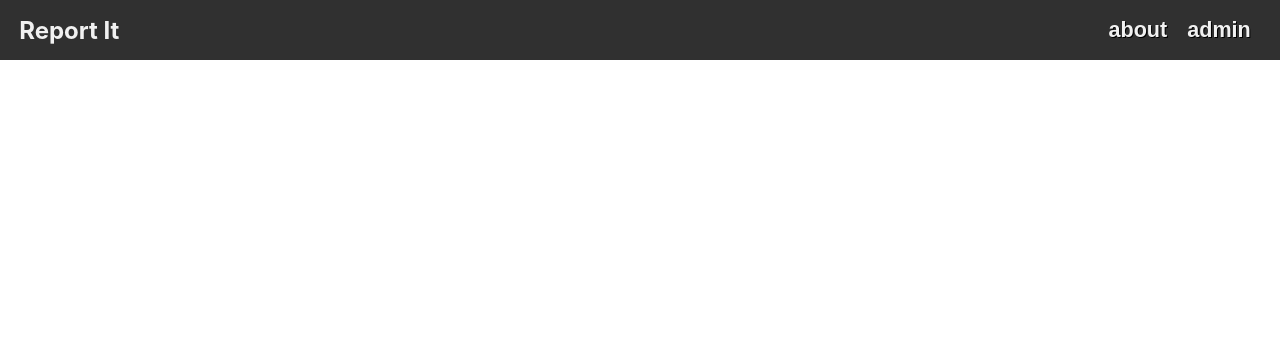
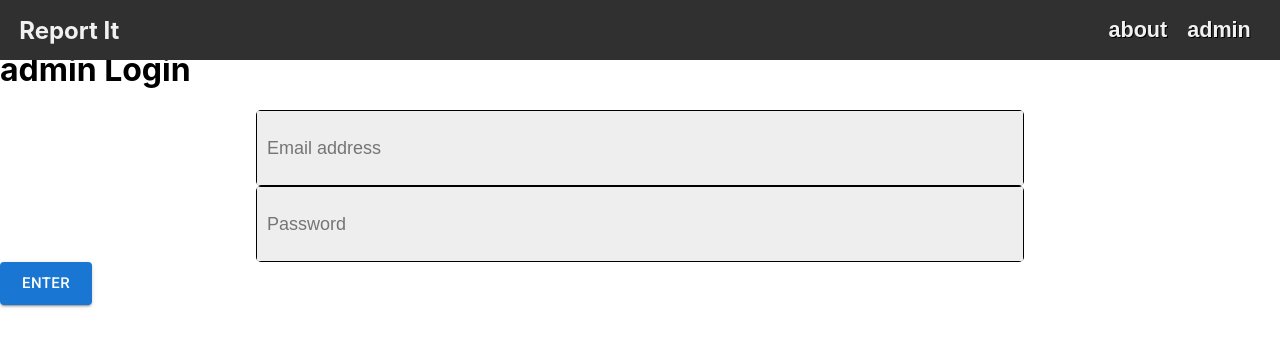
Before and after one commit to Tfauves/ReportItFrontEnd, a React (Create React App) app: page /adminlogin in a window 1280 px wide. Shown: the top 346 px of the page. Built offline with nearby package versions, Linux system fonts and the light colour scheme.

Commit message:
admin login/form/view components

```diff
--- /dev/null
+++ b/src/components/AreaAdmin/AdminDash.js
@@ -0,0 +1,10 @@
+import React from "react";
+
+const AdminDash = () => {
+  return (
+    <div>
+      <h1>admin dashboard</h1>
+    </div>
+  );
+};
+export default AdminDash;
--- /dev/null
+++ b/src/components/AreaAdmin/AdminLogin.js
@@ -0,0 +1,39 @@
+import React, { useState, useContext } from "react";
+import axios from "axios";
+import { AuthContext } from "../Providers/AuthProvider";
+import { useNavigate } from "react-router-dom";
+import AdminLoginForm from "./AdminLoginForm";
+import { apiHost } from "../../config";
+
+const AdminLogin = () => {
+  const [query, setQuery] = useState({
+    username: "",
+    password: "",
+  });
+  const [submitting, setSubmitting] = useState(false);
+  const navigate = useNavigate();
+  const [auth, setAuth, saveAuth] = useContext(AuthContext);
+
+  const updateForm = (field, value) => {
+    setQuery({
+      ...query,
+      [field]: value,
+    });
+  };
+
+  const onSubmit = async () => {
+    setSubmitting(true);
+  };
+  return (
+    <div>
+      <h1>admin Login</h1>
+      <AdminLoginForm
+        query={query}
+        updateForm={updateForm}
+        onSubmit={onSubmit}
+        submitting={submitting}
+      />
+    </div>
+  );
+};
+export default AdminLogin;
--- /dev/null
+++ b/src/components/AreaAdmin/AdminLoginForm.js
@@ -0,0 +1,61 @@
+import React from "react";
+import Form from "../common/Form";
+import Input from "../common/Input";
+import { Button } from "@mui/material";
+import InlineInputContainer from "../common/InlineInputContainer";
+import { useNavigate } from "react-router-dom";
+
+const AdminLoginForm = ({ query, submitting, updateForm, onSubmit }) => {
+  const navigate = useNavigate();
+  const handleChange = (e) => {
+    updateForm(e.target.id, e.target.value);
+  };
+
+  const handleSubmit = (e) => {
+    onSubmit(e);
+  };
+
+  const handleNavigate = () => {
+    navigate("/admindash");
+  };
+
+  return (
+    <div>
+      <Form onSubmit={handleSubmit}>
+        <InlineInputContainer>
+          <Input
+            id="username"
+            placeholder="Email address"
+            type="email"
+            onChange={handleChange}
+            value={query.username}
+            required
+          />
+        </InlineInputContainer>
+        <InlineInputContainer>
+          <Input
+            id="password"
+            placeholder="Password"
+            type="password"
+            onChange={handleChange}
+            value={query.password}
+            required
+          />
+        </InlineInputContainer>
+      </Form>
+
+      <div>
+        <Button
+          sx={{ "&:hover": { color: "#303030" } }}
+          style={{ marginBottom: ".5em" }}
+          onClick={handleSubmit}
+          variant="contained"
+          size="large"
+        >
+          enter
+        </Button>
+      </div>
+    </div>
+  );
+};
+export default AdminLoginForm;
--- /dev/null
+++ b/src/components/AreaAdmin/AdminView.js
@@ -0,0 +1,26 @@
+import React from "react";
+import { useNavigate } from "react-router-dom";
+import { Button } from "@mui/material";
+
+const AdminView = () => {
+  const navigate = useNavigate();
+
+  const handleNavigate = () => {
+    navigate("/adminlogin");
+  };
+  return (
+    <div>
+      <h1>this admin view</h1>
+      <Button
+        sx={{ "&:hover": { color: "#303030" } }}
+        style={{ backgroundColor: "gray" }}
+        onClick={handleNavigate}
+        variant="contained"
+        size="large"
+      >
+        login
+      </Button>
+    </div>
+  );
+};
+export default AdminView;
--- a/src/components/Profile/AdminView.js
+++ /dev/null
@@ -1,10 +0,0 @@
-import React from "react";
-
-const AdminView = () => {
-  return (
-    <div>
-      <h1>this admin view</h1>
-    </div>
-  );
-};
-export default AdminView;
--- a/src/components/Routers/AppRouter.js
+++ b/src/components/Routers/AppRouter.js
@@ -7,8 +7,10 @@ import Register from "../Auth/Register";
 import Profile from "../Profile/Profile";
 import Landing from "../Home/Landing";
 import About from "../About";
-import AdminView from "../Profile/AdminView";
+import AdminView from "../AreaAdmin/AdminView";
 import ProfileAddress from "../Profile/ProfileAddress";
+import AdminLogin from "../AreaAdmin/AdminLogin";
+import AdminDash from "../AreaAdmin/AdminDash";
 
 const AppRouter = () => {
   return (
@@ -24,6 +26,8 @@ const AppRouter = () => {
           <Route path="/admin" element={<AdminView />} />
           <Route path="/logout" element={<Logout />} />
           <Route path="/profileAd" element={<ProfileAddress />} />
+          <Route path="/adminlogin" element={<AdminLogin />} />
+          <Route path="/admindash" element={<AdminDash />} />
         </Routes>
       </div>
     </div>
```
